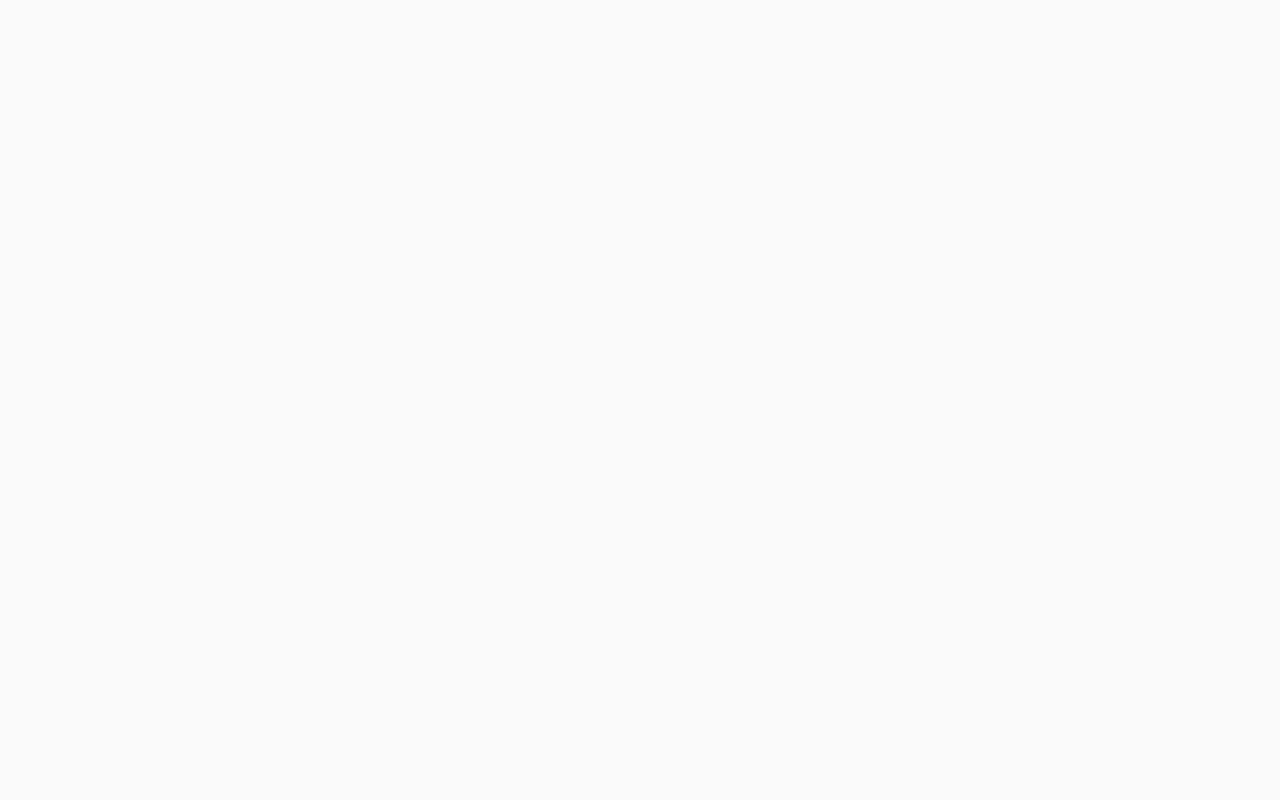
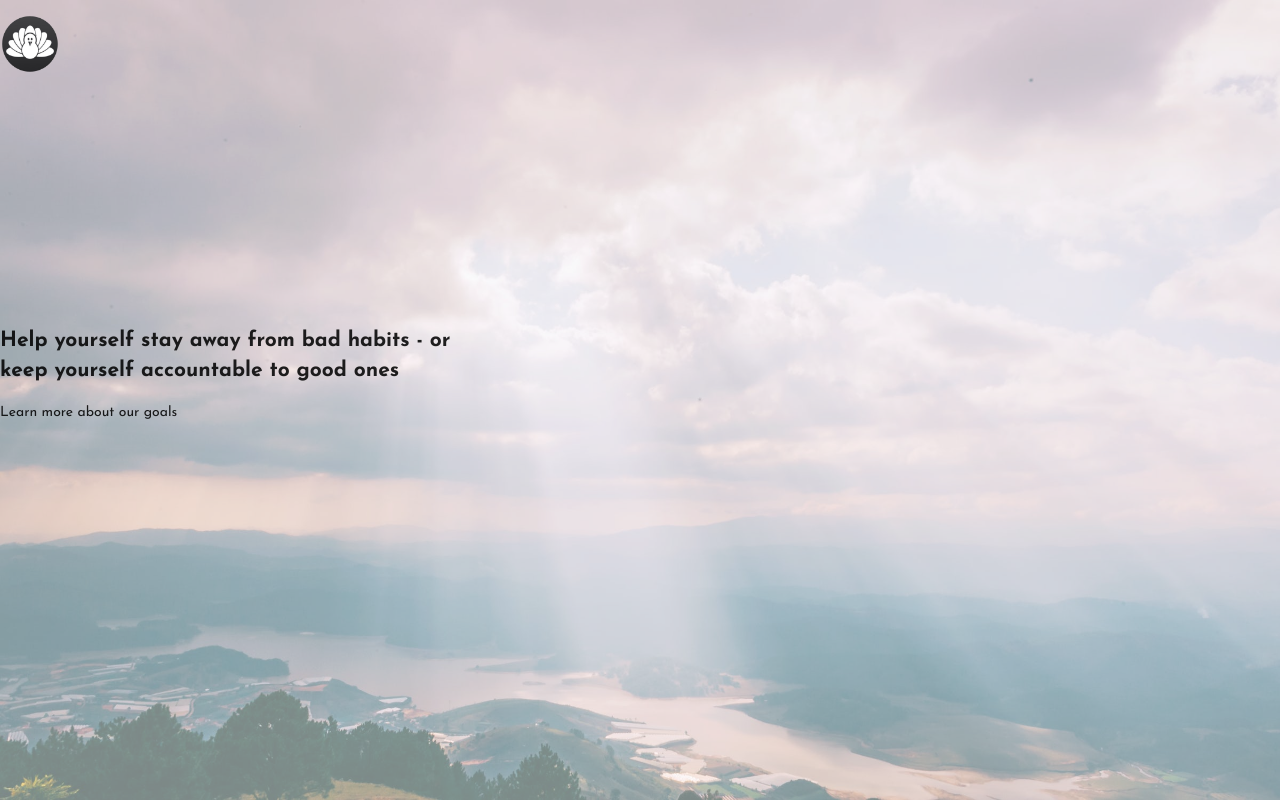
Before and after one commit to christofuy/ColdTurkey, a JavaScript app in the folder frontend/: page / in a window 1280 px wide. Built offline with nearby package versions, Linux system fonts and the light colour scheme; the HTML template or start-up script is replaced by a standard one.

Commit message:
Add asset imgs and start on home page

```diff
--- a/frontend/src/App.js
+++ b/frontend/src/App.js
@@ -1,7 +1,11 @@
 import {BrowserRouter as Router, Switch, Route} from 'react-router-dom'
 import {ThemeProvider} from '@material-ui/core/styles'
 import CSSBaseline from '@material-ui/core/CssBaseline'
+
 import Dashboard from './pages/Dashboard/Dashboard'
+import Login from './pages/Login/Login'
+import Register from './pages/Register/Register'
+import Home from './pages/Home/Home'
 import './assets/scss/main.scss'
 
 import theme from './constants/theme'
@@ -12,6 +16,9 @@ function App() {
       <CSSBaseline />
       <Router>
         <Switch>
+          <Route exact path='/' component={Home} />
+          <Route exact path='/login' component={Login} />
+          <Route exact path='/register' component={Register} />
           <Route exact path='/dashboard' component={Dashboard} />
         </Switch>
       </Router>
--- a/frontend/src/pages/Home/Home.js
+++ b/frontend/src/pages/Home/Home.js
@@ -1,11 +1,11 @@
 import Hero from '../../parts/Hero/Hero'
-
+import HeroHeader from '../../parts/Hero/HeroHeader'
 
 const Home = () => {
 	return (
 		<div className='home flex flex-column' style={{height: '100vh'}}>
-            home page
-			<Hero />
+			<HeroHeader />
+            <Hero />
 		</div>
 	)
 }
--- a/frontend/src/parts/Hero/Hero.js
+++ b/frontend/src/parts/Hero/Hero.js
@@ -1,13 +1,16 @@
+//import Button from '../../components/Button/Button'
 import './hero.scss'
-
 
 const Hero = () => {
 	return (
 		<section className='hero' style={{height: '100%'}}>
 			<div className='container flex ai-center' style={{height: '80%'}}>
 				<div className='hero__text'>
-					<h2>Smart Fridge Features without the Smart Fridge Premium</h2>
-					<p>Enhance your at-home dining experience with the freshest ingredients and the richest recipes with your own Foodie Fridge.</p>
+					<h2>Help yourself stay away from bad habits - or keep yourself accountable to good ones</h2>
+					<p>Learn more about our goals</p>
+				</div>
+                <div className='hero__img'>
+					<div className='' />
 				</div>
 			</div>
 		</section>
--- /dev/null
+++ b/frontend/src/parts/Hero/HeroHeader.js
@@ -0,0 +1,29 @@
+import {Link} from 'react-router-dom'
+import ColdTurkeyLogo from '../../assets/img/cold_turkey_logo.png'
+
+const Header = () => {
+	return (
+		<header
+			style={{
+				paddingTop: '1em',
+				paddingBottom: '0.5em'
+			}}
+		>
+			<div className='container flex ai-center jc-sb'>
+				<Link to='/'>
+					<img
+						src={ColdTurkeyLogo}
+						alt='Cold Turkey Logo'
+						width='60'
+						height='60'
+					/>
+				</Link>
+
+			</div>
+		</header>
+	)
+}
+
+
+
+export default Header
--- a/frontend/src/parts/Hero/hero.scss
+++ b/frontend/src/parts/Hero/hero.scss
@@ -2,10 +2,21 @@
 
 .hero{
 	height:100%;
-
+	.container{
+		height:80%;
+		.hero__text{
+			max-width:52ch;
+			//h2{color:$primary-main;}
+		}
+		.hero__img div{
+			background: url('../../assets/img/HomeBG.jpeg') left/cover no-repeat;
+			height: 100%;
+			width: 100%;
+			position: absolute;
+			top: 0;
+			right: 0;
+			z-index: -1;
+            opacity: 0.5;
+		}
+	}
 }
-
-
-@media (max-width:768px){
-	//TOOD: Make landing responsive
-}
```
Also changed, not shown: frontend/src/assets/img/HomeBG.jpeg (added), frontend/src/assets/img/cold_turkey_logo.png (added), frontend/src/components/Button/Button.js (added), frontend/src/parts/Hero/heroheader.scss (added).
